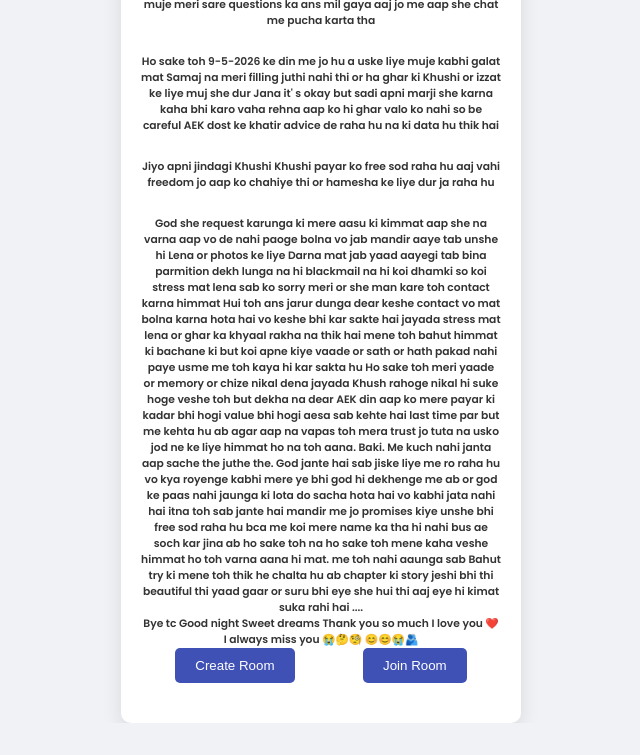
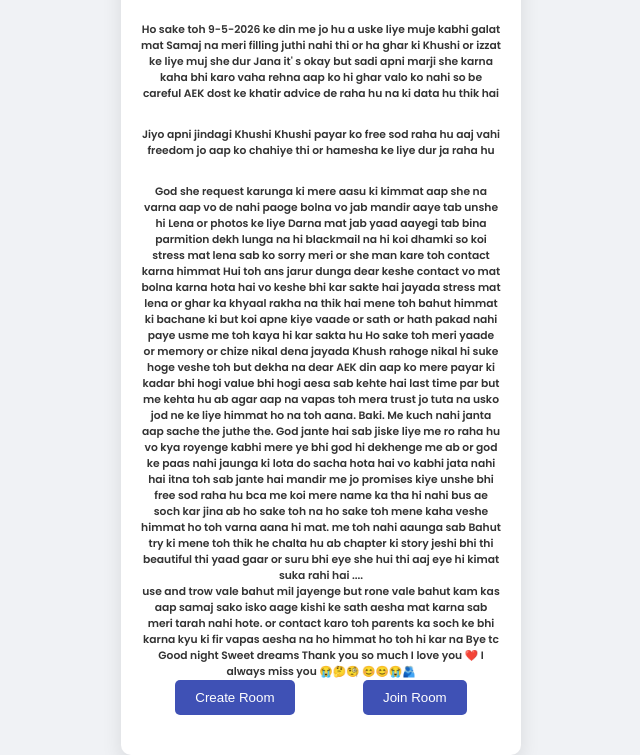
Before and after one commit to Aman-Mori/chat-app, a website: page public/index.html in a window 1280 px wide. Shown: the part 617-1372 px from the top of the page, without its empty margins (319-959 px from the left). Before the commit the page ends 1340 px from the top, so only its background shows below. Drawn offline with nearby package versions, Linux system fonts and the light colour scheme; no server answers.

Commit message:
Update index.html

```diff
--- a/public/index.html
+++ b/public/index.html
@@ -96,6 +96,7 @@ Jiyo apni jindagi Khushi Khushi payar ko free sod raha hu aaj  vahi freedom jo a
 God she request karunga ki mere aasu ki kimmat aap she na varna aap vo de nahi paoge bolna vo jab mandir aaye tab unshe hi Lena  or photos ke liye Darna mat jab yaad aayegi tab bina parmition dekh lunga na hi blackmail na hi koi dhamki  so koi stress mat lena  sab ko sorry meri or she  man kare toh contact karna himmat Hui toh ans jarur dunga dear   keshe contact vo mat bolna karna hota hai vo keshe bhi kar sakte hai  jayada stress mat lena  or ghar ka khyaal rakha na  thik hai  mene toh bahut himmat ki bachane ki but  koi apne kiye vaade or sath or  hath pakad nahi paye usme me toh kaya hi kar sakta hu
  Ho sake toh meri yaade or memory or chize nikal dena jayada Khush rahoge  nikal hi suke hoge veshe toh but dekha na dear AEK din aap ko mere payar ki kadar bhi hogi value bhi hogi  aesa sab kehte hai last time par but me kehta hu ab agar aap na vapas toh mera trust jo tuta na usko jod ne ke liye himmat ho na toh aana.  Baki.  Me kuch nahi janta aap sache the juthe the. God jante hai sab jiske liye me ro raha hu vo kya royenge kabhi mere ye bhi god hi dekhenge me  ab or god ke paas nahi jaunga ki lota do sacha hota hai vo kabhi jata nahi hai  itna toh sab jante hai mandir me jo promises kiye unshe bhi free sod raha hu  bca me koi mere name ka tha hi nahi bus ae soch kar jina ab   ho sake toh na ho sake toh mene kaha veshe himmat ho toh varna aana hi mat. me toh nahi aaunga sab Bahut try ki mene toh  thik he chalta hu ab
 chapter ki story jeshi bhi thi beautiful thi yaad gaar or suru bhi eye she hui thi aaj eye hi kimat suka rahi hai ....</h6><h6>
+use and trow vale bahut mil jayenge but rone vale bahut kam kas aap samaj sako isko aage kishi ke sath aesha mat karna sab meri tarah nahi hote. or  contact karo toh parents ka soch ke bhi karna kyu ki fir vapas aesha na ho    himmat ho toh hi kar na
 Bye tc
 Good night
 Sweet dreams
```
